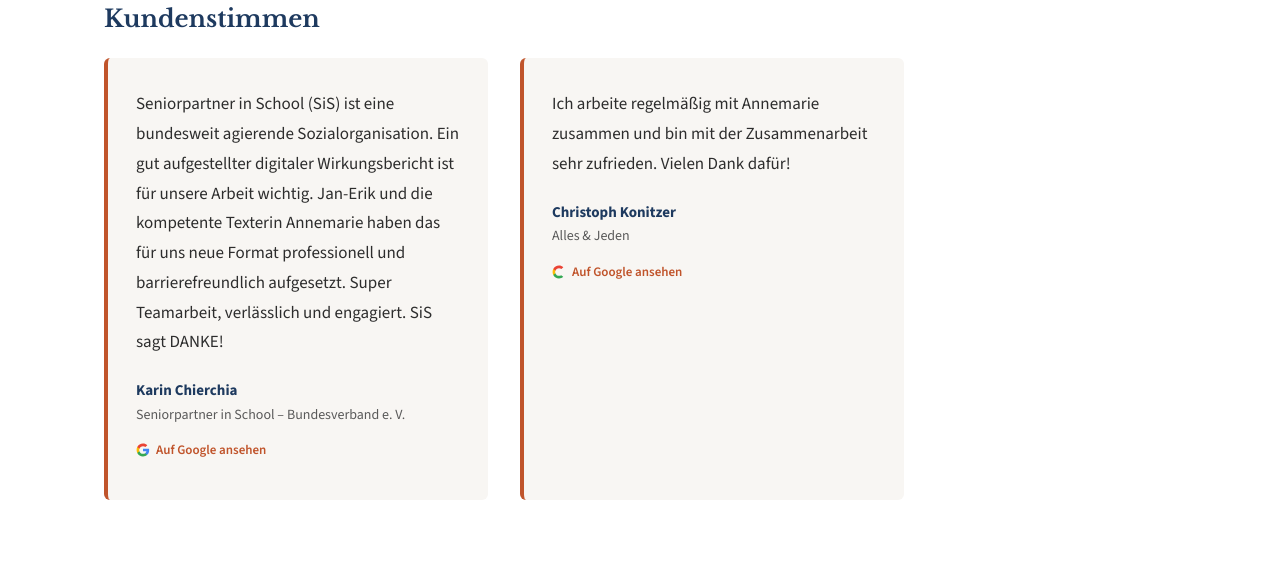
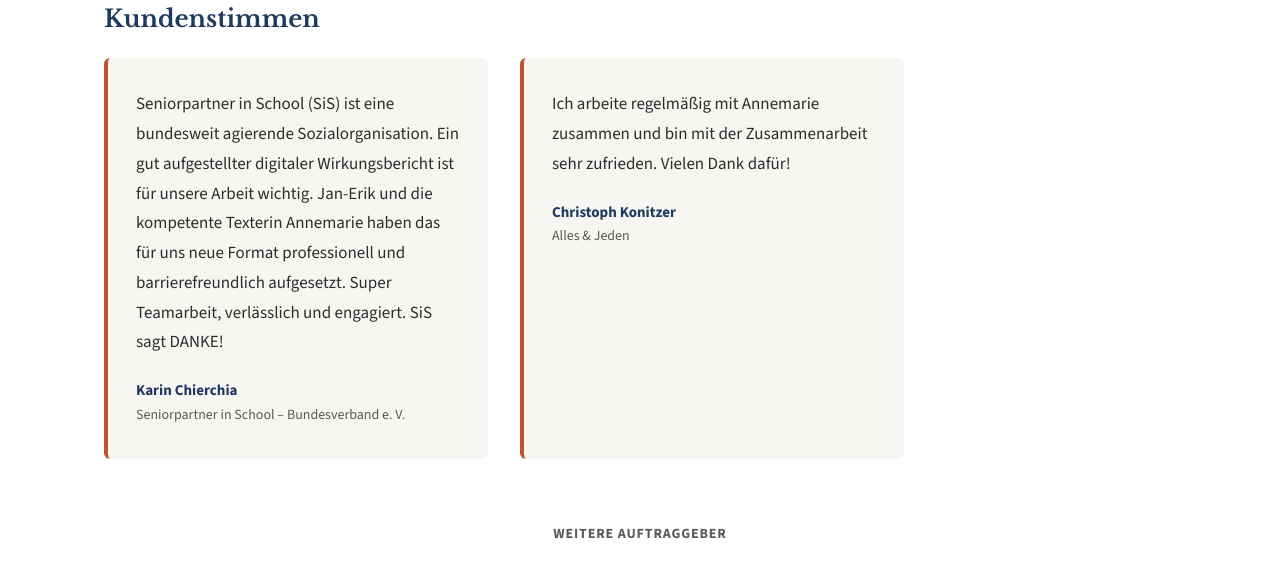
Before and after one commit to AndersenWebworks/annemarie-andersen.de, a website: page referenzen/index.html in a window 1280 px wide. Shown: the part 2692-3253 px from the top of the page. Drawn offline with Linux system fonts and the light colour scheme.

Commit message:
Google-Links bei Kundenstimmen entfernen

```diff
--- a/referenzen/index.html
+++ b/referenzen/index.html
@@ -261,10 +261,6 @@
               <figcaption class="testimonial-author">
                 <strong>Karin Chierchia</strong>
                 <span>Seniorpartner in School – Bundesverband e. V.</span>
-                <a class="testimonial-source" href="https://www.google.com/maps/search/?api=1&amp;query=Andersen+Webworks+Plau+am+See" target="_blank" rel="noopener" aria-label="Google-Bewertungen öffnen (externer Link, öffnet in neuem Tab)">
-                  <svg aria-hidden="true" width="14" height="14" viewBox="0 0 24 24" focusable="false"><path fill="#4285F4" d="M22.56 12.25c0-.78-.07-1.53-.2-2.25H12v4.26h5.92c-.26 1.37-1.04 2.53-2.21 3.31v2.77h3.57c2.08-1.92 3.28-4.74 3.28-8.09z"/><path fill="#34A853" d="M12 23c2.97 0 5.46-.98 7.28-2.66l-3.57-2.77c-.98.66-2.23 1.06-3.71 1.06-2.86 0-5.29-1.93-6.16-4.53H2.18v2.84C3.99 20.53 7.7 23 12 23z"/><path fill="#FBBC05" d="M5.84 14.09c-.22-.66-.35-1.36-.35-2.09s.13-1.43.35-2.09V7.07H2.18C1.43 8.55 1 10.22 1 12s.43 3.45 1.18 4.93l2.85-2.22.81-.62z"/><path fill="#EA4335" d="M12 5.38c1.62 0 3.06.56 4.21 1.64l3.15-3.15C17.45 2.09 14.97 1 12 1 7.7 1 3.99 3.47 2.18 7.07l3.66 2.84c.87-2.6 3.3-4.53 6.16-4.53z"/></svg>
-                  Auf Google ansehen
-                </a>
               </figcaption>
             </figure>
             <figure class="testimonial-card">
@@ -274,10 +270,6 @@
               <figcaption class="testimonial-author">
                 <strong>Christoph Konitzer</strong>
                 <span>Alles &amp; Jeden</span>
-                <a class="testimonial-source" href="https://www.google.com/maps/search/?api=1&amp;query=Andersen+Webworks+Plau+am+See" target="_blank" rel="noopener" aria-label="Google-Bewertungen öffnen (externer Link, öffnet in neuem Tab)">
-                  <svg aria-hidden="true" width="14" height="14" viewBox="0 0 24 24" focusable="false"><path fill="#4285F4" d="M22.56 12.25c-.78-.07-1.53-.2-2.25H12v4.26h5.92c-.26 1.37-1.04 2.53-2.21 3.31v2.77h3.57c2.08-1.92 3.28-4.74 3.28-8.09z"/><path fill="#34A853" d="M12 23c2.97 0 5.46-.98 7.28-2.66l-3.57-2.77c-.98.66-2.23 1.06-3.71 1.06-2.86 0-5.29-1.93-6.16-4.53H2.18v2.84C3.99 20.53 7.7 23 12 23z"/><path fill="#FBBC05" d="M5.84 14.09c-.22-.66-.35-1.36-.35-2.09s.13-1.43.35-2.09V7.07H2.18C1.43 8.55 1 10.22 1 12s.43 3.45 1.18 4.93l2.85-2.22.81-.62z"/><path fill="#EA4335" d="M12 5.38c1.62 0 3.06.56 4.21 1.64l3.15-3.15C17.45 2.09 14.97 1 12 1 7.7 1 3.99 3.47 2.18 7.07l3.66 2.84c.87-2.6 3.3-4.53 6.16-4.53z"/></svg>
-                  Auf Google ansehen
-                </a>
               </figcaption>
             </figure>
           </div>
```
Also changed, not shown: index.html (+0 -2 lines).
